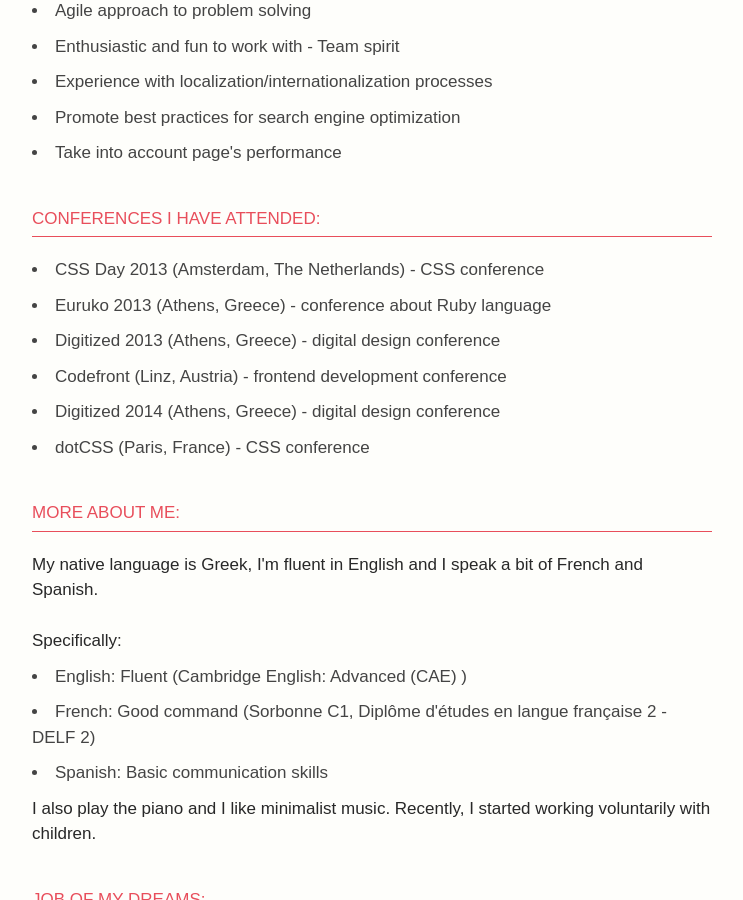
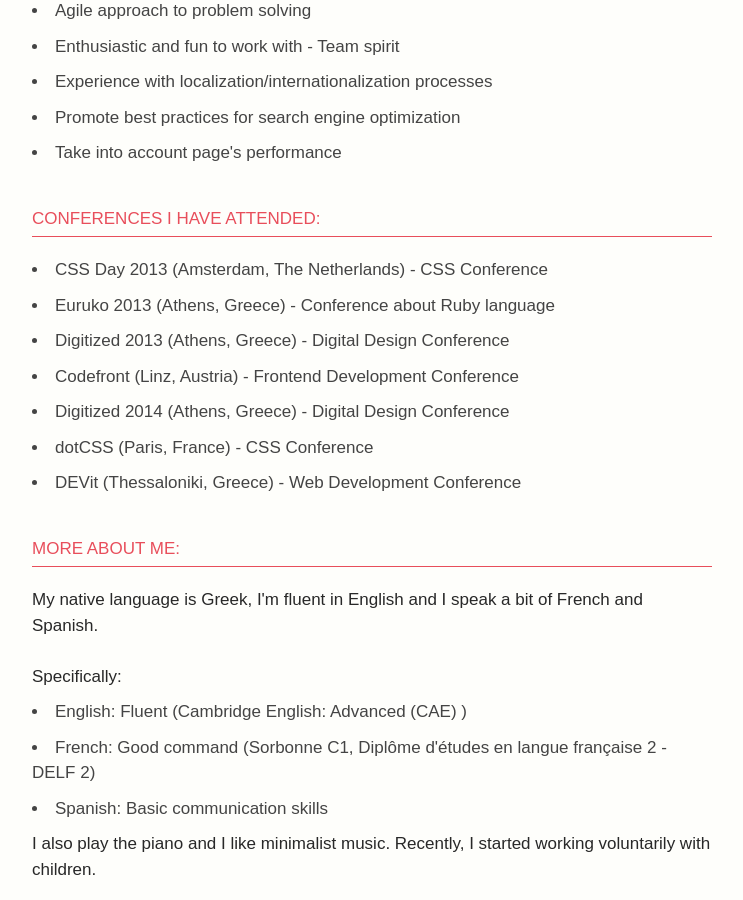
Before and after one commit to grigoria/blog, a Jekyll site: the page built from cv.html, in a window 1280 px wide and 900 px high, scrolled down 1821 px. Shown: the whole window, without its empty margins (268-1011 px from the left). Built offline with Jekyll 4.4.1, drawn with Linux system fonts in a browser that asks for light colours; some of the changed text lies outside the part shown.

Commit message:
Update CV

```diff
--- a/cv.html
+++ b/cv.html
@@ -76,12 +76,13 @@ layout: cv
   <section>
     <h2>Conferences I have attended:</h2>
     <ul>
-      <li>CSS Day 2013 (Amsterdam, The Netherlands) - CSS conference</li>
-      <li>Euruko 2013 (Athens, Greece) - conference about Ruby language</li>
-      <li>Digitized 2013 (Athens, Greece) - digital design conference</li>
-      <li>Codefront (Linz, Austria) - frontend development conference</li>
-      <li>Digitized 2014 (Athens, Greece) - digital design conference</li>
-      <li>dotCSS (Paris, France) - CSS conference</li>
+      <li>CSS Day 2013 (Amsterdam, The Netherlands) - CSS Conference</li>
+      <li>Euruko 2013 (Athens, Greece) - Conference about Ruby language</li>
+      <li>Digitized 2013 (Athens, Greece) - Digital Design Conference</li>
+      <li>Codefront (Linz, Austria) - Frontend Development Conference</li>
+      <li>Digitized 2014 (Athens, Greece) - Digital Design Conference</li>
+      <li>dotCSS (Paris, France) - CSS Conference</li>
+      <li>DEVit (Thessaloniki, Greece) - Web Development Conference</li>
     </ul>
   </section>
 
```
Also changed, not shown: other parts of cv.html (+1 -1 lines).
